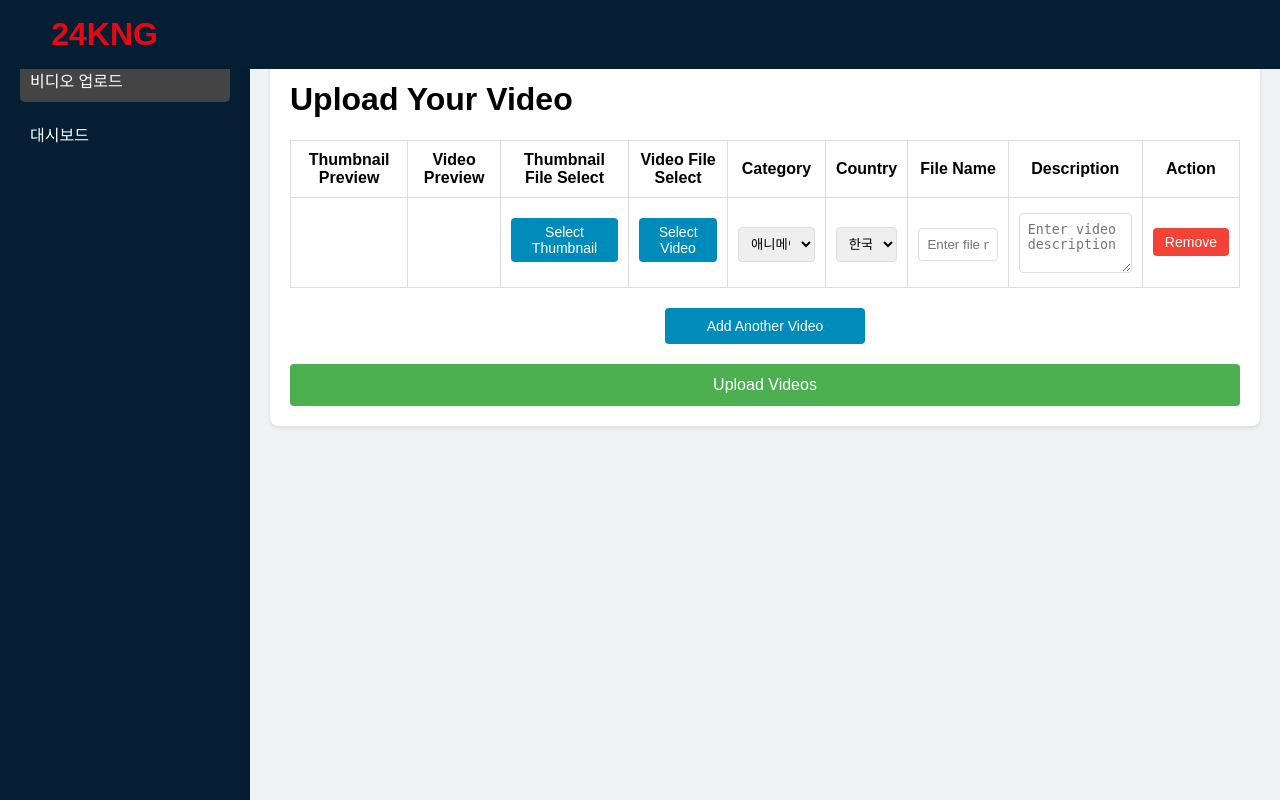
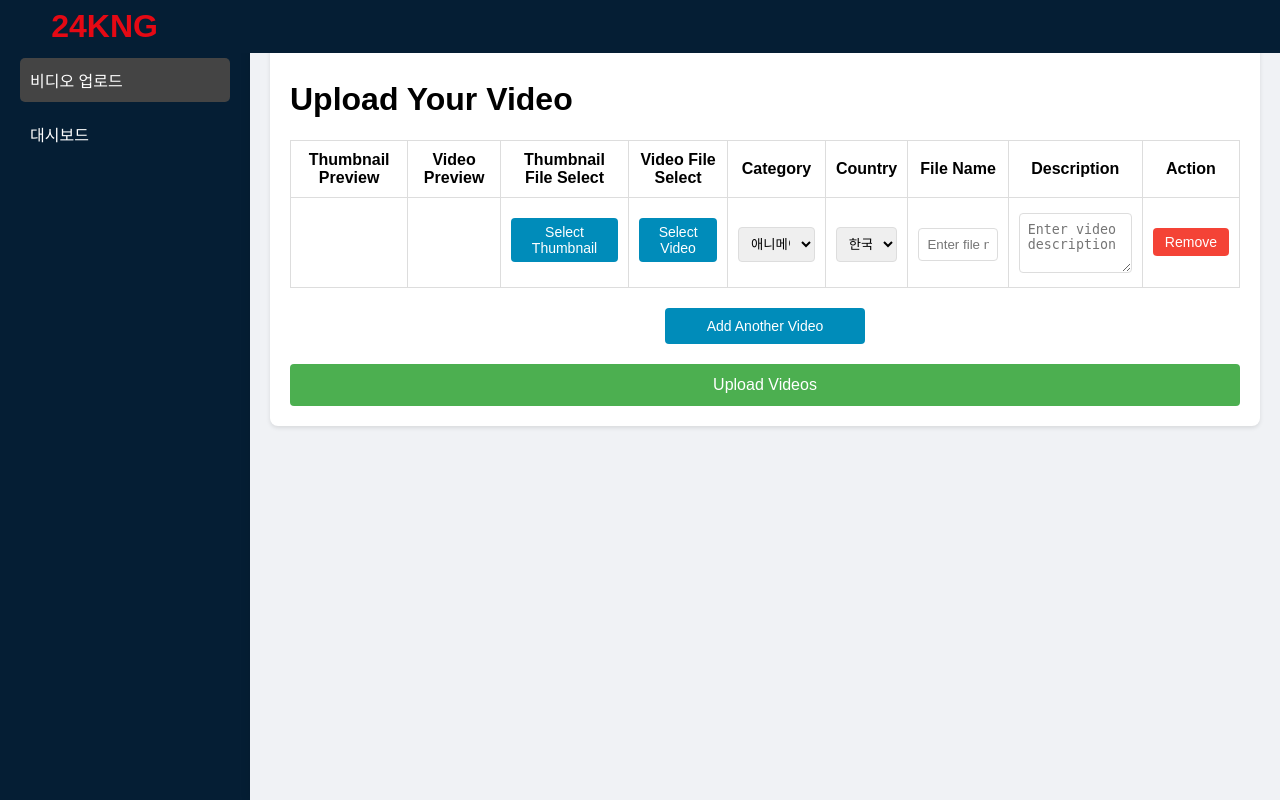
Before and after one commit to bang8542/24kng_admin, a Django app: page /adminpage/ in a window 1280 px wide. Run offline with Django 4.2, Linux system fonts and the light colour scheme; some libraries are stand-ins or nearby versions.

Commit message:
html update2

```diff
--- a/videoupload/templates/videoupload/AdminPage.html
+++ b/videoupload/templates/videoupload/AdminPage.html
@@ -60,7 +60,7 @@
 
         .header {
             background-color: #051e34;
-            padding: 1rem 4%;
+            padding: 0.5rem 4%;
             position: fixed;
             top: 0;
             left: 0;
```
